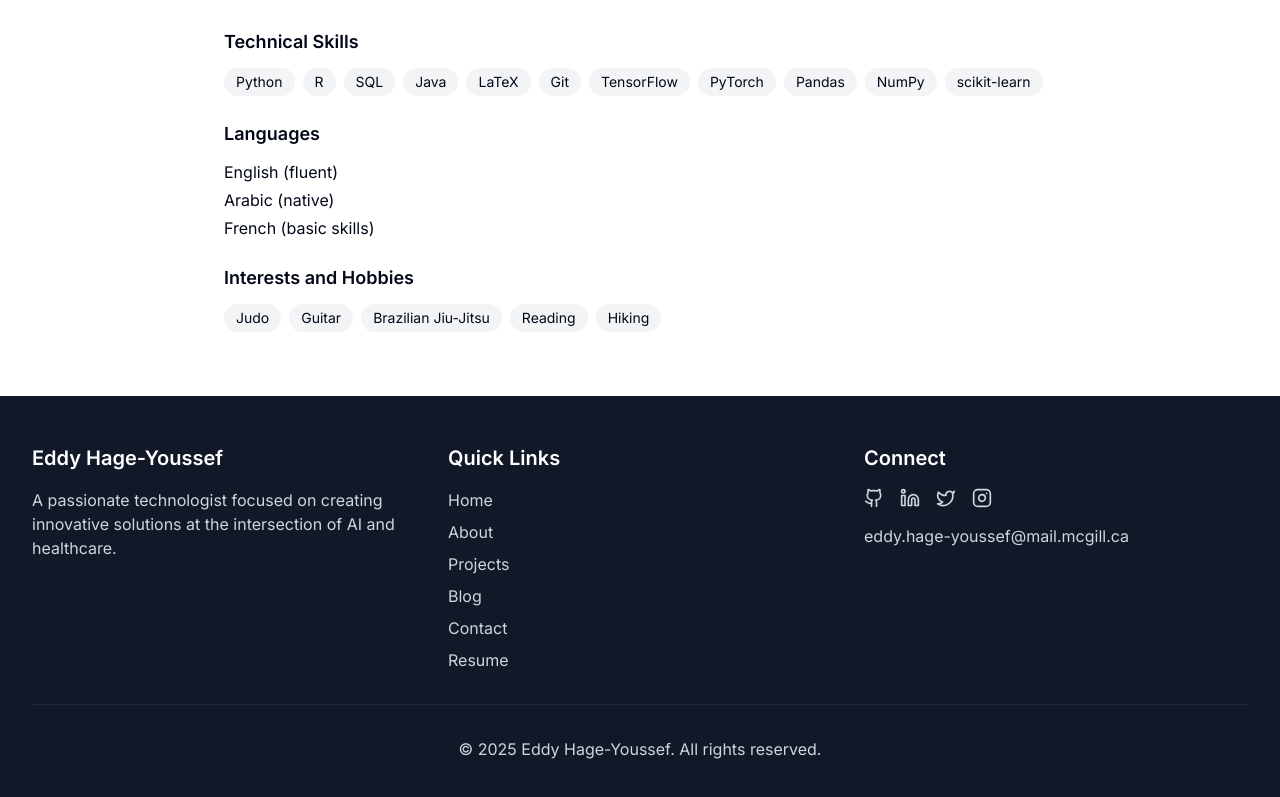
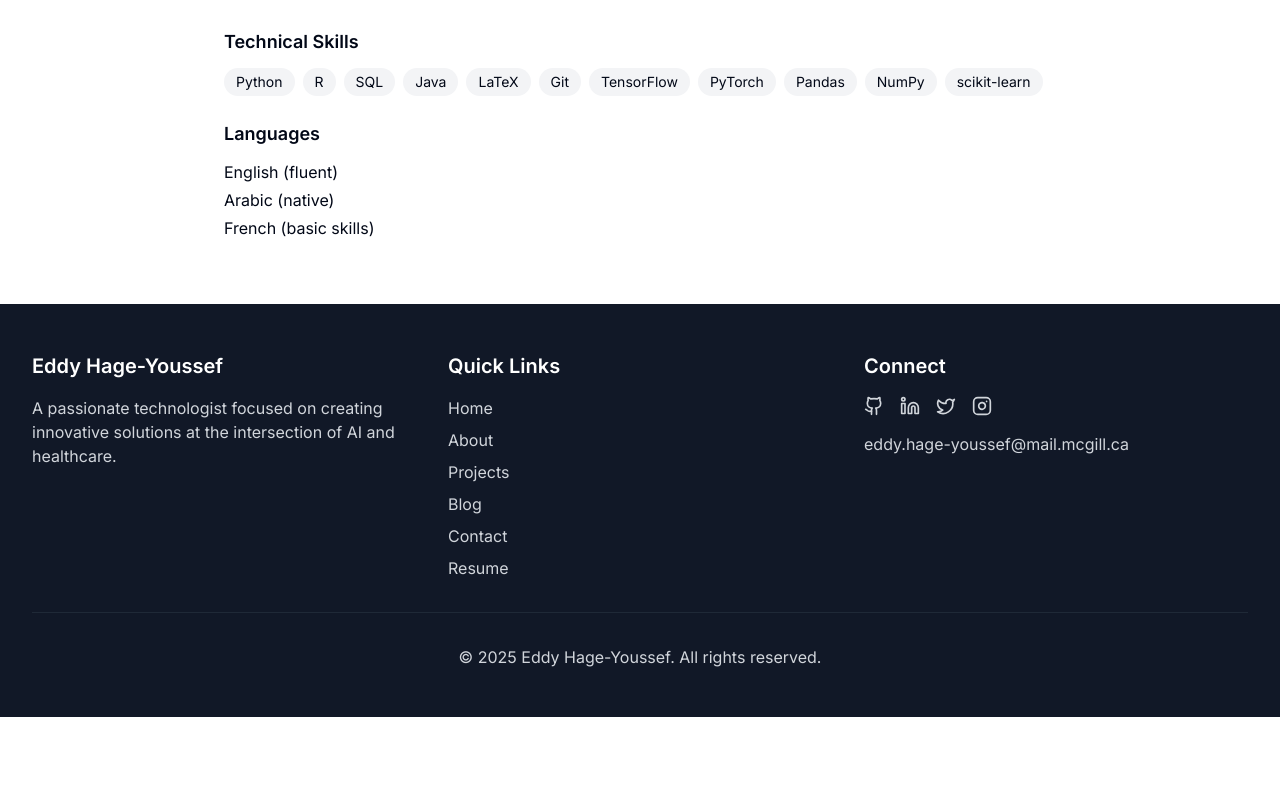
Before and after one commit to ehagey/personal-website-eddy, a React (Vite) app: page /resume in a window 1280 px wide. Shown: the part 2220-3017 px from the top of the page. After the commit the page ends 2937 px from the top, so only its background shows below. Built offline with nearby package versions, Linux system fonts and the light colour scheme.

Commit message:
Remove interests and hobbies
Remove the interests and hobbies section from the resume page.

```diff
--- a/src/pages/Resume.tsx
+++ b/src/pages/Resume.tsx
@@ -1,4 +1,3 @@
-
 import Header from '@/components/Header';
 import Footer from '@/components/Footer';
 import { Button } from '@/components/ui/button';
@@ -173,17 +172,6 @@ const Resume = () => {
                     <li>French (basic skills)</li>
                   </ul>
                 </div>
-
-                <div>
-                  <h3 className="text-lg font-semibold mb-3">Interests and Hobbies</h3>
-                  <div className="flex flex-wrap gap-2">
-                    {['Judo', 'Guitar', 'Brazilian Jiu-Jitsu', 'Reading', 'Hiking'].map(hobby => (
-                      <span key={hobby} className="bg-gray-100 px-3 py-1 rounded-full text-sm">
-                        {hobby}
-                      </span>
-                    ))}
-                  </div>
-                </div>
               </div>
             </div>
           </div>
```
